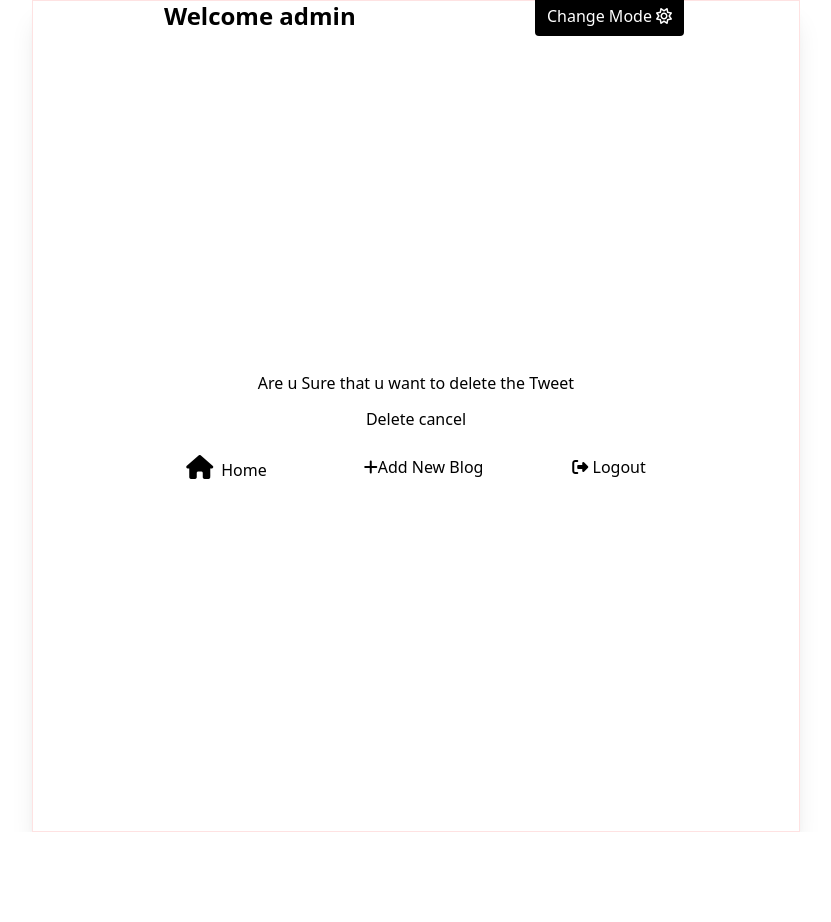
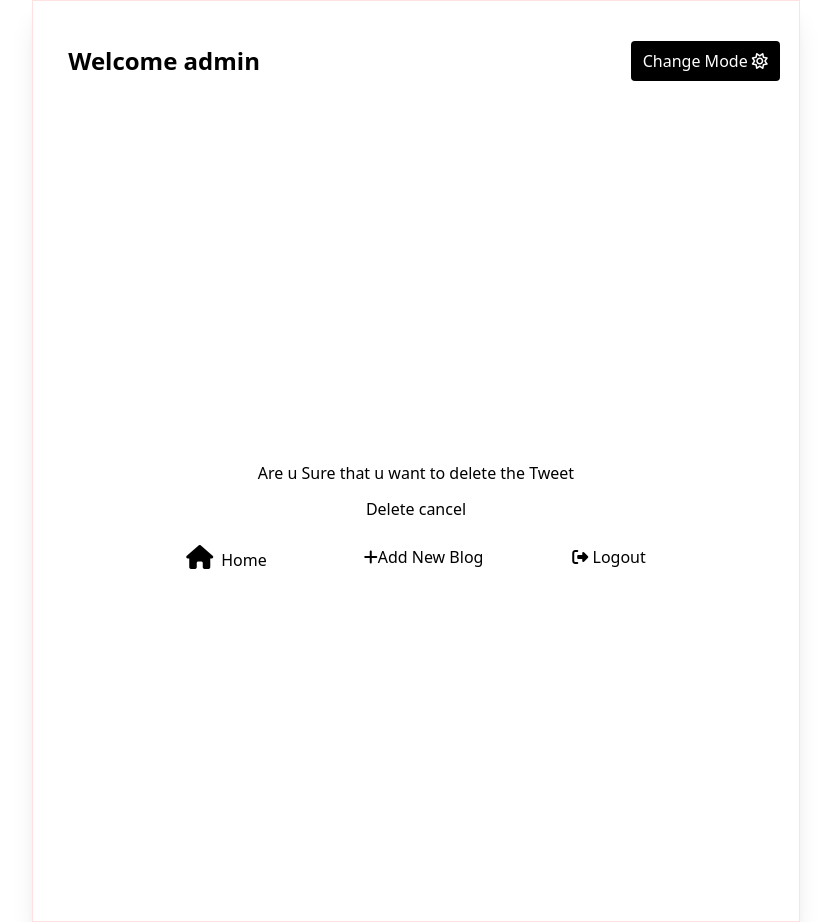
Before and after one commit to Shivansh-74/Blog-App-like-Insta, a Django app: page /1/delete/ in a window 1280 px wide. Shown: the whole page, without its empty margins (224-1055 px from the left). Before the commit the page ends 832 px from the top, so only its background shows below. Run offline with Django 4.2, Linux system fonts and the light colour scheme; a user stored in the database is signed in; data comes from the database, SQL or seed files in the repository; style sheets or scripts are compiled from the project's sources; some libraries are stand-ins or nearby versions.

Commit message:
Update layout.html

```diff
--- a/blogApp/templates/layout.html
+++ b/blogApp/templates/layout.html
@@ -39,7 +39,7 @@
 <body class="w-[100%]">
 
   <div class="container md:w-[60%] w-[100%] shadow-xl	  mx-auto border border-red-100 dark:bg-gray-900 dark:text-white">
-    <div class="navbar flex items-center justify-between mx-auto  w-[70%] h-[30px] ">
+    <div class="navbar flex items-center justify-between mx-auto  w-[95%] py-6">
       {% if user.is_authenticated %}
 
                 <h1 class="logo text-2xl font-bold  m-4">Welcome {{request.user}}</h1>
@@ -49,7 +49,7 @@
 
       <button onclick="toggleDarkMode()" id="btn" class="bg-black text-white dark:bg-white dark:text-black rounded md:py-2 py-1 md:px-3 px-2 my-4">Change Mode  <i class="fa-regular fa-sun"></i></button>
     </div>
-    <div class="w-[100%] md:h-[100vh] h-[85vh] flex flex-col gap-3 justify-center items-center ">
+    <div class="w-[100%] md:h-[100vh] h-[75vh] flex flex-col gap-3 justify-center items-center ">
 
       {% block content %}
 
```
